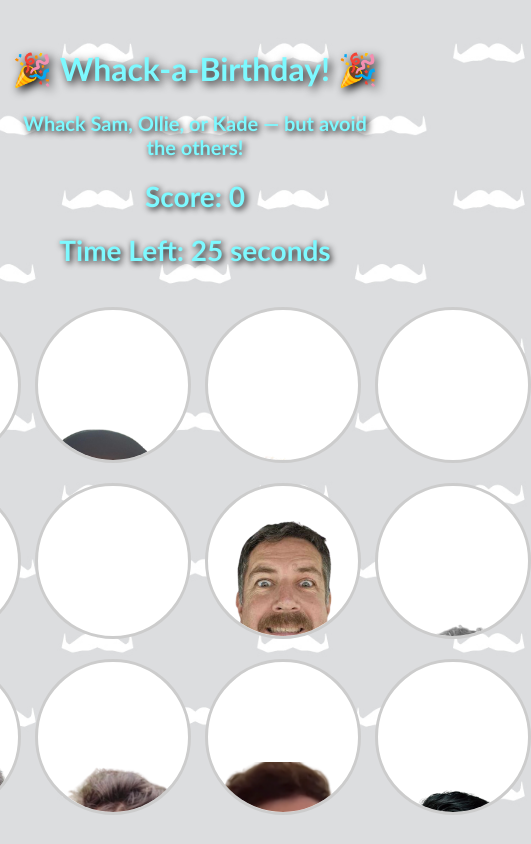
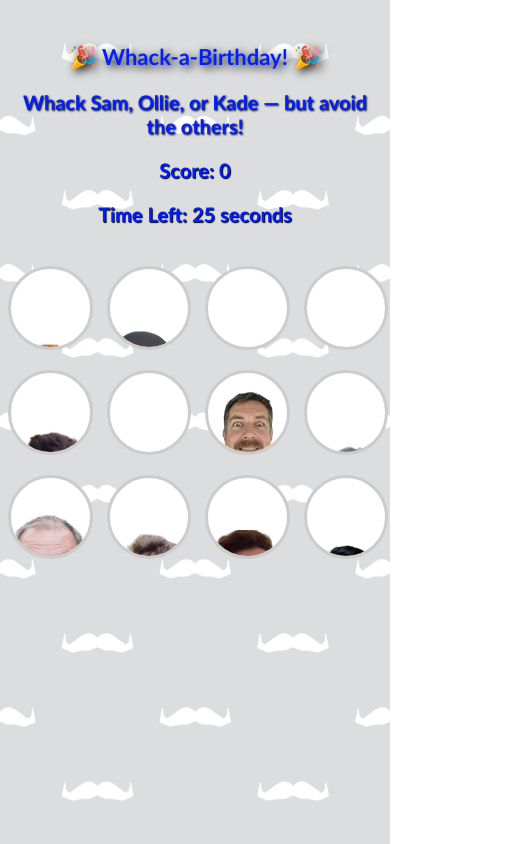
Before and after one commit to rooboy35/rooboy35.github.io, a plain HTML site: page whackabday/index.html in a window 390 px wide. Shown: the whole page, 531 px wide, since content can reach past the window. Drawn offline with Linux system fonts and the light colour scheme.

Commit message:
Fixed colours

```diff
--- a/whackabday/index.html
+++ b/whackabday/index.html
@@ -13,19 +13,19 @@
       padding-top: 20px;
     }
     h1 {
-      color: #7DF9FF;
+      color: #001EFF;
       text-shadow: 3px 3px 10px #000000;
     }
     .game-container {
       display: grid;
-      grid-template-columns: repeat(4, 150px);
+      grid-template-columns: repeat(4, 1fr); max-width: 640px; margin-left: auto; margin-right: auto;
       grid-gap: 20px;
       justify-content: center;
       margin-top: 40px;
     }
     .hole {
-      width: 150px;
-      height: 150px;
+      width: 100%; max-width: 150px;
+      height: auto; aspect-ratio: 1 / 1;
       background-color: #fff;
       border-radius: 50%;
       position: relative;
@@ -47,16 +47,16 @@
       font-size: 28px;
       font-weight: 600;
       margin-top: 20px;
-      color: #7DF9FF;
-      text-shadow: 2px 2px 6px #000000;
+      color: #001EFF;
+      text-shadow: 1px 1px 1px #000000;
     }
     #gameOver {
       display: none;
       margin-top: 30px;
       font-size: 36px;
       font-weight: bold;
-      color: #7DF9FF;
-      text-shadow: 2px 2px 6px #000000;
+      color: #001EFF;
+      text-shadow: 1px 1px 1px #000000;
     }
     .flash-correct, .flash-wrong {
       position: fixed;
@@ -66,7 +66,7 @@
       font-size: 56px;
       font-weight: bold;
       color: white;
-      text-shadow: 2px 2px 10px black;
+      text-shadow: 1px 1px 1px black;
       z-index: 1000;
       display: none;
     }
@@ -76,11 +76,23 @@
     .flash-wrong {
       color: #ff4d4d;
     }
-  </style>
+
+    @media (max-width: 600px) {
+      .score, .timer {
+        font-size: 20px;
+      }
+      .flash-correct, .flash-wrong {
+        font-size: 32px;
+      }
+      h1 {
+        font-size: 22px;
+      }
+    }
+    </style>
 </head>
 <body>
   <h1>🎉 Whack-a-Birthday! 🎉</h1>
-  <p style="color:#7DF9FF; font-size:20px; font-weight:bold; text-shadow:2px 2px 6px #000;">Whack Sam, Ollie, or Kade — but avoid the others!</p>
+  <p style="color:#001EFF; font-size:20px; font-weight:bold; text-shadow:1px 1px 2px #000;">Whack Sam, Ollie, or Kade — but avoid the others!</p>
   <div class="score">Score: <span id="score">0</span></div>
   <div class="timer">Time Left: <span id="timer">30</span> seconds</div>
 
```
